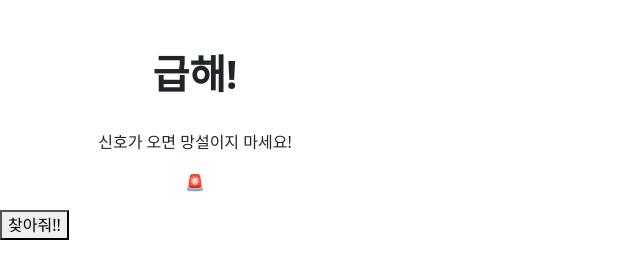
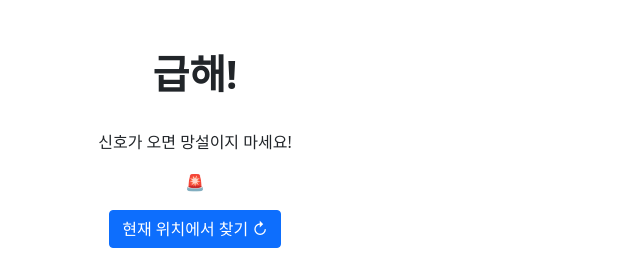
Before and after one commit to 4948jss/naturecalls, a Flask app: page / in a window 1280 px wide. Shown: the top 256 px of the page, without its empty margins (0-640 px from the left). Run offline with Flask 2, Linux system fonts and the light colour scheme; some libraries are stand-ins or nearby versions.

Commit message:
버튼 명칭 변경, 커스텀 마커 추가, 버튼 디자인 수정

```diff
--- a/static/app.js
+++ b/static/app.js
@@ -13,9 +13,9 @@ myLocation();//현위치에서 시작
 function displayMarker(data) {
     //이미지src
     var imageSrc =
-        "https://t1.daumcdn.net/localimg/localimages/07/mapapidoc/markerStar.png";
+        "static/mapmarker.png";
     //이미지 size
-    var imageSize = new kakao.maps.Size(24, 35);
+    var imageSize = new kakao.maps.Size(50, 50);
 
     // 마커 이미지 생성
     var markerImage = new kakao.maps.MarkerImage(imageSrc, imageSize);
--- a/templates/index.html
+++ b/templates/index.html
@@ -62,12 +62,9 @@
     <h1>급해!</h1><br>
     <p>신호가 오면 망설이지 마세요!</p>
     <p>🚨</p>
+    <button type="button" onclick="getToilet()" class="btn btn-primary">현재 위치에서 찾기 ↻</button>
 </div>
 <div>
-    <button class="findbutton" onclick="getToilet()" type="button">찾아줘!!</button>
-    <!--    <button onclick="testToilet()" type="button">장실정보GET!</button>-->
-
-    <p id="result"></p>
     <div id="map" class="map" style="width: 370px; height: 550px"></div>
 </div>
 </body>
```
Also changed, not shown: static/mapmarker.png (added).
